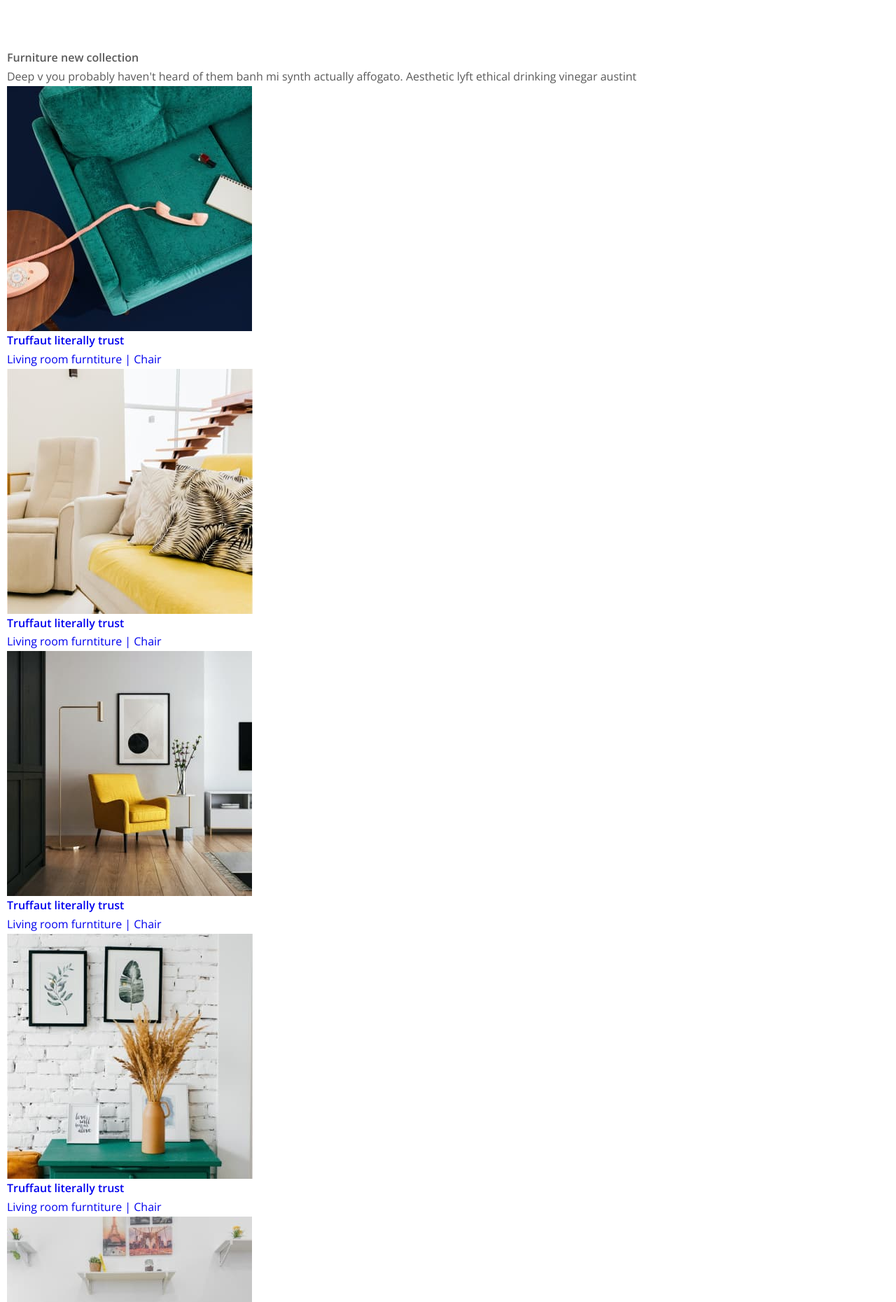
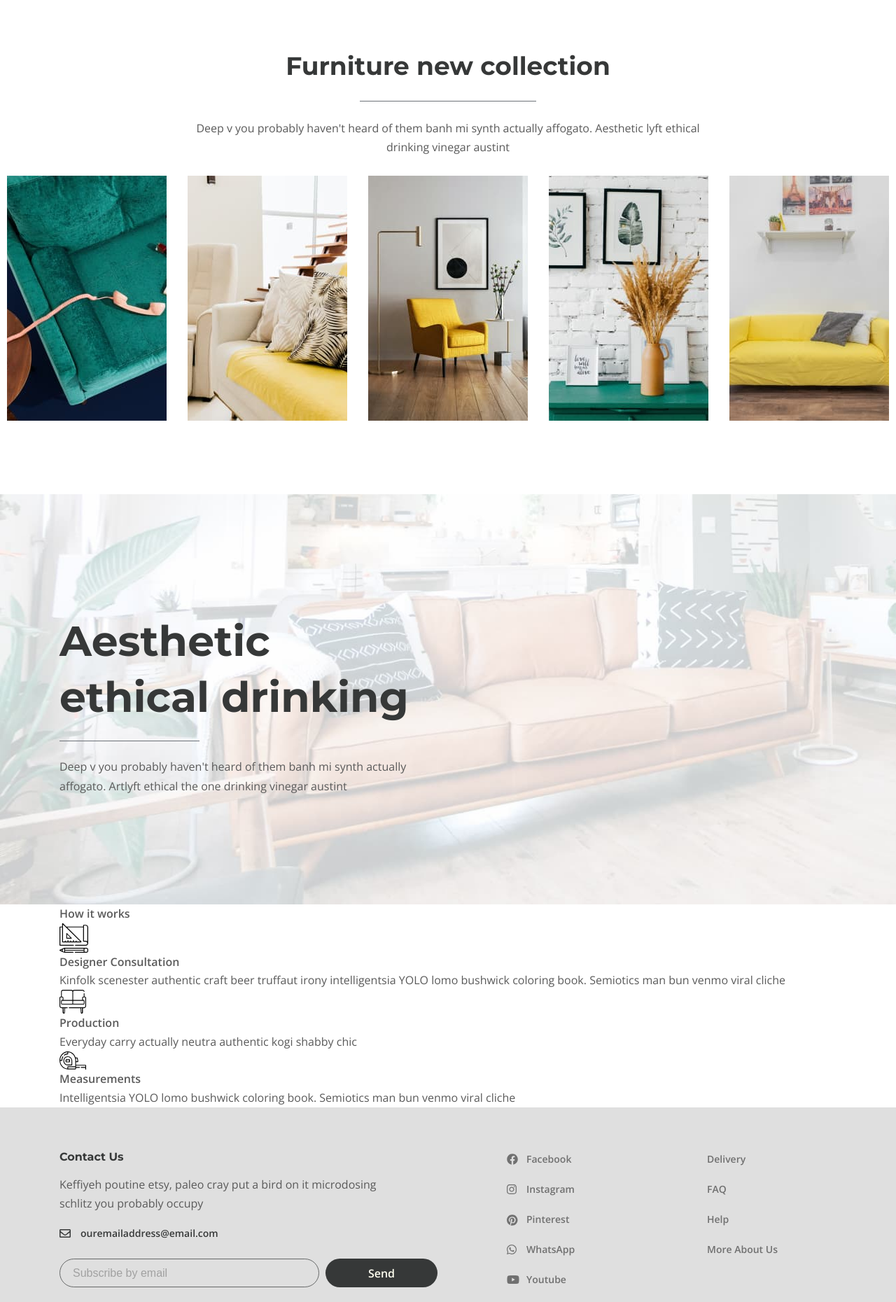
Before and after one commit to Viacheslav-ua/desire, a website: page app/index.html in a window 1280 px wide. Shown: the part 1000-2860 px from the top of the page at 70% size. Drawn offline with nearby package versions, Linux system fonts and the light colour scheme.

Commit message:
work process section markup created

```diff
--- a/app/index.html
+++ b/app/index.html
@@ -117,7 +117,7 @@
             </p>
             <div class="collection">
               <!-- 1 -->
-              <a class="collection__item" href="#">
+              <a class="collection__item" href="javascript:void(0)">
                 <img class="collection__img" src="./images/content/collection-1.jpg" alt="">
                 <div class="collection__info">
                   <h4 class="collection__info-title">Truffaut literally trust</h4>
@@ -125,7 +125,7 @@
                 </div>
               </a>
               <!-- 2 -->
-              <a class="collection__item" href="#">
+              <a class="collection__item" href="javascript:void(0)">
                 <img class="collection__img" src="./images/content/collection-2.jpg" alt="">
                 <div class="collection__info">
                   <h4 class="collection__info-title">Truffaut literally trust</h4>
@@ -133,7 +133,7 @@
                 </div>
               </a>
               <!-- 3 -->
-              <a class="collection__item" href="#">
+              <a class="collection__item" href="javascript:void(0)">
                 <img class="collection__img" src="./images/content/collection-3.jpg" alt="">
                 <div class="collection__info">
                   <h4 class="collection__info-title">Truffaut literally trust</h4>
@@ -141,7 +141,7 @@
                 </div>
               </a>
               <!-- 4 -->
-              <a class="collection__item" href="#">
+              <a class="collection__item" href="javascript:void(0)">
                 <img class="collection__img" src="./images/content/collection-4.jpg" alt="">
                 <div class="collection__info">
                   <h4 class="collection__info-title">Truffaut literally trust</h4>
@@ -149,7 +149,7 @@
                 </div>
               </a>
               <!-- 5 -->
-              <a class="collection__item" href="#">
+              <a class="collection__item" href="javascript:void(0)">
                 <img class="collection__img" src="./images/content/collection-5.jpg" alt="">
                 <div class="collection__info">
                   <h4 class="collection__info-title">Truffaut literally trust</h4>
@@ -157,6 +157,49 @@
                 </div>
               </a>
 
+            </div>
+          </div>
+        </section>
+
+        <section class="decor">
+          <div class="container">
+            <h2 class="decor__title">Aesthetic ethical drinking</h2>
+            <p class="decor__text">
+              Deep v you probably haven't heard of them banh mi synth actually affogato.
+              Artlyft ethical the one drinking vinegar austint
+            </p>
+          </div>
+        </section>
+
+        <section class="work-process">
+          <div class="container">
+            <h3 class="work-process__title">How it works</h3>
+            <div class="work-process__inner">
+              <div class="work-process__top-box">
+                <div class="work-process__item">
+                  <img class="work-process__item-img" src="./images/graphic-tool.svg" alt="icon">
+                  <h4 class="work-process__item-title">Designer Consultation</h4>
+                  <p class="work-process__item-text">
+                    Kinfolk scenester authentic craft beer truffaut irony intelligentsia YOLO
+                    lomo bushwick coloring book. Semiotics man bun venmo viral cliche
+                  </p>
+                </div>
+                <div class="work-process__item">
+                  <img class="work-process__item-img" src="./images/sofa.svg" alt="icon">
+                  <h4 class="work-process__item-title">Production</h4>
+                  <p class="work-process__item-text">
+                    Everyday carry actually neutra authentic kogi shabby chic
+                  </p>
+                </div>
+              </div>
+
+              <div class="work-process__item">
+                <img class="work-process__item-img" src="./images/measuring-tape.svg" alt="icon">
+                <h4 class="work-process__item-title">Measurements</h4>
+                <p class="work-process__item-text">
+                  Intelligentsia YOLO lomo bushwick coloring book. Semiotics man bun venmo viral cliche
+                </p>
+              </div>
             </div>
           </div>
         </section>
--- a/app/scss/style.scss
+++ b/app/scss/style.scss
@@ -293,5 +293,124 @@
 }
 
 .new-collection {
-  padding-top: 90px;
+  padding: 90px 0 105px;
+  text-align: center;
+  &__title {
+    position: relative;
+    color: $black;
+    font-size: 36px;
+    line-height: 1.42;
+    @extend %title-font;
+    padding-bottom: 25px;
+    margin-bottom: 25px;
+    &::after {
+      content: '';
+      position: absolute;
+      bottom: 0;
+      max-width: 252px;
+      margin: 0 auto;
+      left: 0;
+      right: 0;
+      background-color: #6d7278;
+      height: 1px;
+    }
+  }
+  &__text {
+    max-width: 730px;
+    margin: 0 auto 27px;
+  }
 }
+
+.collection {
+  display: grid;
+  grid-template-columns: repeat(5, 1fr);
+  grid-gap: 30px;
+  &__item {
+    position: relative;
+    color: inherit;
+    &:hover {
+      .collection__info {
+        opacity: 1;
+      }
+    }
+  }
+  &__img {
+    min-height: 350px;
+    object-fit: cover;
+  }
+  &__info {
+    position: absolute;
+    top: 0;
+    right: 0;
+    left: 0;
+    bottom: 0;
+    background-color: rgba(#fff, .7);
+    padding: 10px;
+    display: flex;
+    flex-direction: column;
+    align-items: center;
+    justify-content: center;
+    opacity: 0;
+    transition: all .5s;
+  }
+  &__info-title {
+    position: relative;
+    color: $black;
+    font-size: 20px;
+    line-height: normal;
+    @extend %title-font;
+    padding-bottom: 19px;
+    margin-bottom: 19px;
+    &::after {
+      content: '';
+      position: absolute;
+      bottom: 0;
+      max-width: 90%;
+      margin: 0 auto;
+      left: 0;
+      right: 0;
+      background-color: #6d7278;
+      height: 1px;
+    }
+  }
+  &__info-text {
+    color: #707070;
+    font-size: 14px;
+    line-height: 2;
+    font-weight: 600;
+  }
+}
+
+.decor {
+  padding: 170px 0 155px;
+  // margin-bottom: 79px;
+  background-image: url('../images/bg-decor.jpg');
+  background-repeat: no-repeat;
+  background-size: cover;
+  // min-height: 600px;
+  &__title {
+    max-width: 530px;
+    position: relative;
+    color: $black;
+    font-size: 60px;
+    line-height: 1.34;
+    @extend %title-font;
+    padding-bottom: 22px;
+    margin-bottom: 22px;
+    &::after {
+      content: '';
+      position: absolute;
+      bottom: 0;
+      max-width: 200px;
+      // margin: 0 auto;
+      left: 0;
+      right: 0;
+      background-color: #6d7278;
+      height: 1px;
+    }
+  }
+  &__text {
+    max-width: 540px;
+    line-height: 1.75;
+  }
+}
```
Also changed, not shown: app/css/style.min.css, app/images/bg-decor.jpg (added), app/images/graphic-tool.svg (added), app/images/measuring-tape.svg (added), app/images/sofa.svg (added).
